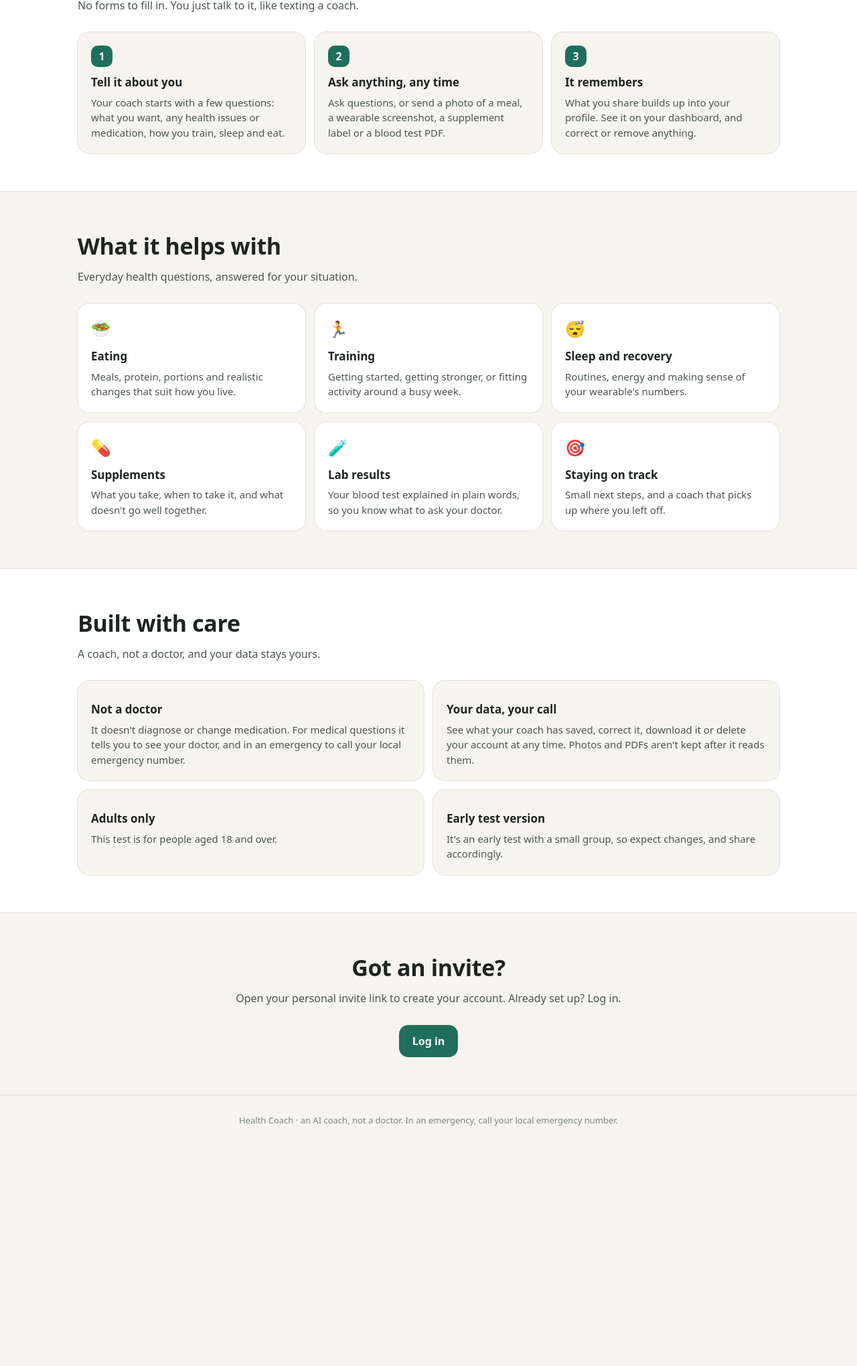
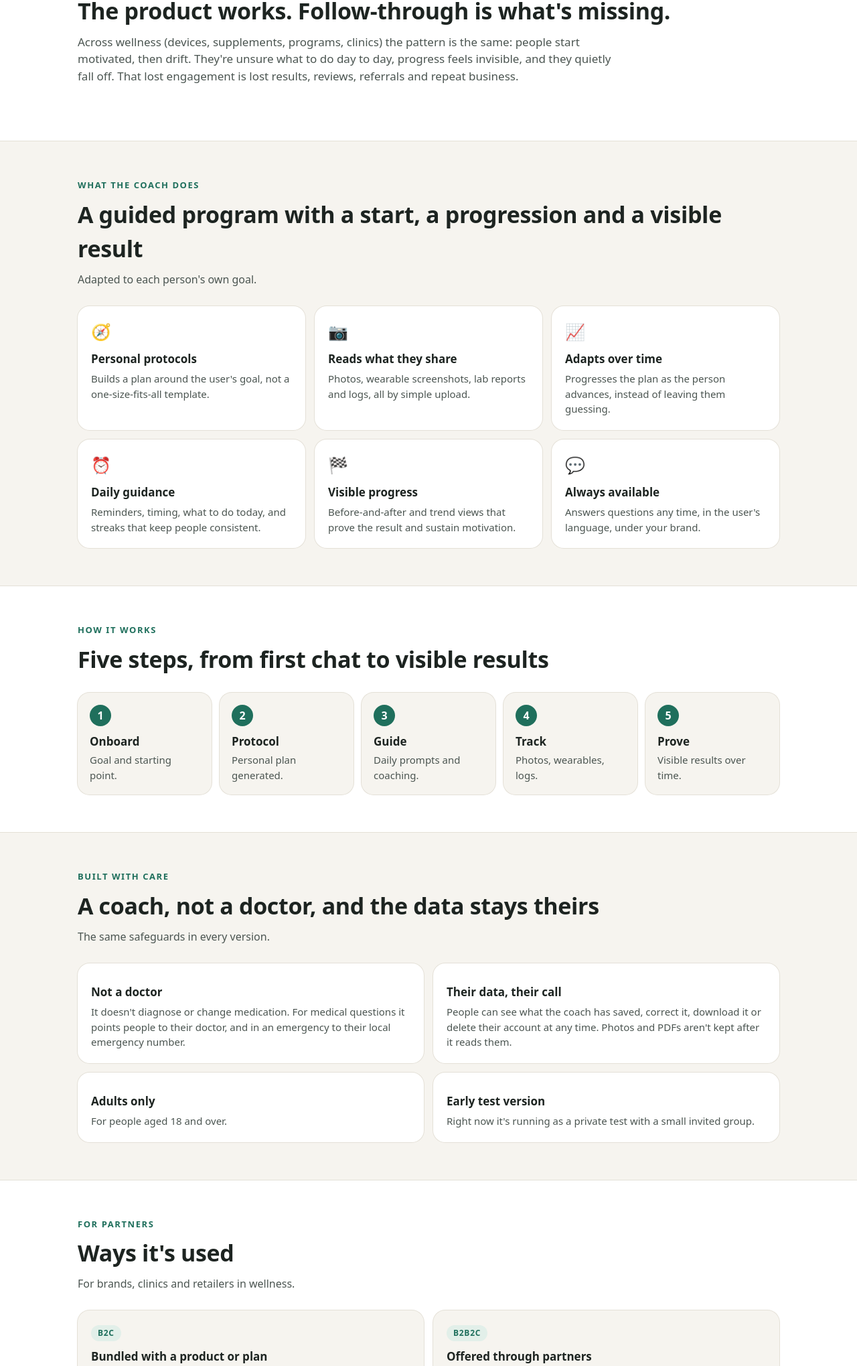
Before and after one commit to Payc4/healthchat, a website: page public/landing.html in a window 1280 px wide. Shown: the part 761-2800 px from the top of the page at 67% size. Before the commit the page ends 2471 px from the top, so only its background shows below. Drawn offline with Linux system fonts and the light colour scheme.

Commit message:
Landing page from the AI Wellness Coach overview (users + partners)
Hero, the gap it fills, what the coach does (6), how it works (5 steps),
built with care, and a 'For partners' section (B2C / B2B2C, built to flex,
why partners like it) with a Book a demo button that emails PARTNER_EMAIL
(hidden while unset). Claims as in the owner's PDF; noted in decisions.md.

Co-Authored-By: Claude Opus 5.5 <noreply@anthropic.com>
Claude-Session: https://claude.ai/code/session_01SejoyQn7LamZjRp1cFmsnZ

```diff
--- a/public/landing.html
+++ b/public/landing.html
@@ -5,7 +5,7 @@
   <meta name="viewport" content="width=device-width, initial-scale=1, viewport-fit=cover">
   <meta name="robots" content="noindex, nofollow">
   <meta name="theme-color" content="#1f6f5c">
-  <meta name="description" content="An AI health coach that gets to know you: food, training, sleep and supplements, in one chat. Private test, invite only.">
+  <meta name="description" content="A personal AI coach that helps people actually follow through: a guided daily program built around each person's goal, products and protocols.">
   <title>Health Coach</title>
   <link rel="icon" href="/favicon.svg" type="image/svg+xml">
   <link rel="manifest" href="/manifest.webmanifest">
@@ -18,18 +18,19 @@
         <span class="mark" aria-hidden="true"><svg width="20" height="20" viewBox="0 0 24 24" fill="none" stroke="currentColor" stroke-width="2.2" stroke-linecap="round" stroke-linejoin="round"><path d="M3 12h4l2-5 4 10 2-5h6"/></svg></span>
         Health Coach
       </a>
+      <a class="nav-text" href="#partners">For partners</a>
       <a class="btn btn-small" href="/login">Log in</a>
     </nav>
 
     <header class="hero">
       <div class="wrap">
         <div>
-          <span class="badge">Private test · invite only</span>
-          <h1>A health coach that <em>gets to know you.</em></h1>
-          <p class="lead">Chat about food, training, sleep and supplements with an AI coach that remembers your goals, your health and what you've tried, so every answer fits you.</p>
+          <span class="badge">AI wellness coach · private test</span>
+          <h1>A personal AI coach that helps people <em>actually follow through.</em></h1>
+          <p class="lead">It turns goals, wellness products and protocols into a guided daily experience, so people stay engaged, see results, and stay loyal to the brand that gave it to them.</p>
           <div class="cta-row">
             <a class="btn" href="/login">Log in</a>
-            <a class="btn btn-ghost" href="#how">How it works</a>
+            <a class="btn btn-ghost" href="#partners">For partners</a>
           </div>
         </div>
         <div class="demo" aria-label="Example conversation">
@@ -41,42 +42,78 @@
       </div>
     </header>
 
-    <section class="section alt" id="how">
+    <section class="section alt">
       <div class="wrap">
-        <h2>How it works</h2>
-        <p class="sub">No forms to fill in. You just talk to it, like texting a coach.</p>
-        <div class="grid three">
-          <div class="tile"><span class="num">1</span><h3>Tell it about you</h3><p>Your coach starts with a few questions: what you want, any health issues or medication, how you train, sleep and eat.</p></div>
-          <div class="tile"><span class="num">2</span><h3>Ask anything, any time</h3><p>Ask questions, or send a photo of a meal, a wearable screenshot, a supplement label or a blood test PDF.</p></div>
-          <div class="tile"><span class="num">3</span><h3>It remembers</h3><p>What you share builds up into your profile. See it on your dashboard, and correct or remove anything.</p></div>
-        </div>
+        <p class="kicker">The gap it fills</p>
+        <h2>The product works. Follow-through is what's missing.</h2>
+        <p class="sub wide">Across wellness (devices, supplements, programs, clinics) the pattern is the same: people start motivated, then drift. They're unsure what to do day to day, progress feels invisible, and they quietly fall off. That lost engagement is lost results, reviews, referrals and repeat business.</p>
       </div>
     </section>
 
-    <section class="section">
+    <section class="section" id="how">
       <div class="wrap">
-        <h2>What it helps with</h2>
-        <p class="sub">Everyday health questions, answered for your situation.</p>
+        <p class="kicker">What the coach does</p>
+        <h2>A guided program with a start, a progression and a visible result</h2>
+        <p class="sub">Adapted to each person's own goal.</p>
         <div class="grid three">
-          <div class="tile"><span class="ico" aria-hidden="true">🥗</span><h3>Eating</h3><p>Meals, protein, portions and realistic changes that suit how you live.</p></div>
-          <div class="tile"><span class="ico" aria-hidden="true">🏃</span><h3>Training</h3><p>Getting started, getting stronger, or fitting activity around a busy week.</p></div>
-          <div class="tile"><span class="ico" aria-hidden="true">😴</span><h3>Sleep and recovery</h3><p>Routines, energy and making sense of your wearable's numbers.</p></div>
-          <div class="tile"><span class="ico" aria-hidden="true">💊</span><h3>Supplements</h3><p>What you take, when to take it, and what doesn't go well together.</p></div>
-          <div class="tile"><span class="ico" aria-hidden="true">🧪</span><h3>Lab results</h3><p>Your blood test explained in plain words, so you know what to ask your doctor.</p></div>
-          <div class="tile"><span class="ico" aria-hidden="true">🎯</span><h3>Staying on track</h3><p>Small next steps, and a coach that picks up where you left off.</p></div>
+          <div class="tile"><span class="ico" aria-hidden="true">🧭</span><h3>Personal protocols</h3><p>Builds a plan around the user's goal, not a one-size-fits-all template.</p></div>
+          <div class="tile"><span class="ico" aria-hidden="true">📷</span><h3>Reads what they share</h3><p>Photos, wearable screenshots, lab reports and logs, all by simple upload.</p></div>
+          <div class="tile"><span class="ico" aria-hidden="true">📈</span><h3>Adapts over time</h3><p>Progresses the plan as the person advances, instead of leaving them guessing.</p></div>
+          <div class="tile"><span class="ico" aria-hidden="true">⏰</span><h3>Daily guidance</h3><p>Reminders, timing, what to do today, and streaks that keep people consistent.</p></div>
+          <div class="tile"><span class="ico" aria-hidden="true">🏁</span><h3>Visible progress</h3><p>Before-and-after and trend views that prove the result and sustain motivation.</p></div>
+          <div class="tile"><span class="ico" aria-hidden="true">💬</span><h3>Always available</h3><p>Answers questions any time, in the user's language, under your brand.</p></div>
         </div>
       </div>
     </section>
 
     <section class="section alt">
       <div class="wrap">
-        <h2>Built with care</h2>
-        <p class="sub">A coach, not a doctor, and your data stays yours.</p>
+        <p class="kicker">How it works</p>
+        <h2>Five steps, from first chat to visible results</h2>
+        <ol class="steps">
+          <li><span class="num">1</span><h3>Onboard</h3><p>Goal and starting point.</p></li>
+          <li><span class="num">2</span><h3>Protocol</h3><p>Personal plan generated.</p></li>
+          <li><span class="num">3</span><h3>Guide</h3><p>Daily prompts and coaching.</p></li>
+          <li><span class="num">4</span><h3>Track</h3><p>Photos, wearables, logs.</p></li>
+          <li><span class="num">5</span><h3>Prove</h3><p>Visible results over time.</p></li>
+        </ol>
+      </div>
+    </section>
+
+    <section class="section">
+      <div class="wrap">
+        <p class="kicker">Built with care</p>
+        <h2>A coach, not a doctor, and the data stays theirs</h2>
+        <p class="sub">The same safeguards in every version.</p>
         <div class="grid two">
-          <div class="tile"><h3>Not a doctor</h3><p>It doesn't diagnose or change medication. For medical questions it tells you to see your doctor, and in an emergency to call your local emergency number.</p></div>
-          <div class="tile"><h3>Your data, your call</h3><p>See what your coach has saved, correct it, download it or delete your account at any time. Photos and PDFs aren't kept after it reads them.</p></div>
-          <div class="tile"><h3>Adults only</h3><p>This test is for people aged 18 and over.</p></div>
-          <div class="tile"><h3>Early test version</h3><p>It's an early test with a small group, so expect changes, and share accordingly.</p></div>
+          <div class="tile"><h3>Not a doctor</h3><p>It doesn't diagnose or change medication. For medical questions it points people to their doctor, and in an emergency to their local emergency number.</p></div>
+          <div class="tile"><h3>Their data, their call</h3><p>People can see what the coach has saved, correct it, download it or delete their account at any time. Photos and PDFs aren't kept after it reads them.</p></div>
+          <div class="tile"><h3>Adults only</h3><p>For people aged 18 and over.</p></div>
+          <div class="tile"><h3>Early test version</h3><p>Right now it's running as a private test with a small invited group.</p></div>
+        </div>
+      </div>
+    </section>
+
+    <section class="section alt" id="partners">
+      <div class="wrap">
+        <p class="kicker">For partners</p>
+        <h2>Ways it's used</h2>
+        <p class="sub">For brands, clinics and retailers in wellness.</p>
+        <div class="grid two">
+          <div class="tile"><span class="tag">B2C</span><h3>Bundled with a product or plan</h3><p>The coach activates alongside what the customer buys, turning a one-time purchase into an ongoing, branded relationship and a recurring engagement point.</p></div>
+          <div class="tile"><span class="tag">B2B2C</span><h3>Offered through partners</h3><p>Clinics, retailers and brands give a branded version to their own customers or patients: a managed coaching layer they can offer without building anything.</p></div>
+        </div>
+        <div class="flex-banner">
+          <p class="kicker light">Built to flex · one platform, many use cases</p>
+          <p>It's a <strong>flexible platform, not a fixed app</strong>. Goals, protocols, content, branding and the way it's delivered are all configurable, so it adapts to each partner's products and to individual customer needs without a rebuild.</p>
+        </div>
+        <blockquote class="why">
+          <p class="kicker">Why partners like it</p>
+          <p>Better results for customers, stronger engagement and loyalty, more reviews and referrals, and a new recurring touchpoint, <strong>without hiring a team of coaches.</strong></p>
+        </blockquote>
+        <div class="partner-cta">
+          <p>Happy to explore what a tailored version could look like.</p>
+          <!--PARTNER_CTA-->
         </div>
       </div>
     </section>
--- a/public/styles.css
+++ b/public/styles.css
@@ -245,3 +245,26 @@ a { color: var(--accent); }
 .kv dd { min-width: 0; }
 .kv select { max-width: 100%; }
 @media (max-width: 420px) { .tabs button { padding: 0 10px; font-size: 14px; } .kv { grid-template-columns: 1fr; gap: 2px 0; } .kv dd { margin-bottom: 8px; } }
+
+/* landing: content from the AI Wellness Coach overview */
+html { scroll-behavior: smooth; }
+.site-nav .nav-text { color: var(--ink-2); text-decoration: none; font-size: 15px; font-weight: 600; margin-right: 6px; }
+.site-nav .nav-text:hover { color: var(--accent); }
+@media (max-width: 480px) { .site-nav .nav-text { display: none; } }
+.kicker { margin: 0 0 8px; font-size: 13px; font-weight: 700; letter-spacing: .12em; text-transform: uppercase; color: var(--accent); }
+.kicker.light { color: rgba(255, 255, 255, .8); }
+.section .sub.wide { max-width: 48em; font-size: 17px; }
+.steps { list-style: none; margin: 24px 0 0; padding: 0; display: grid; gap: 12px; grid-template-columns: 1fr; }
+@media (min-width: 640px) { .steps { grid-template-columns: repeat(5, 1fr); } }
+.steps li { padding: 18px; border-radius: 18px; background: var(--bg); box-shadow: 0 0 0 1px var(--line); }
+.steps .num { display: inline-grid; place-items: center; width: 32px; height: 32px; border-radius: 50%; background: var(--accent); color: var(--accent-ink); font-weight: 700; }
+.steps h3 { margin: 10px 0 4px; font-size: 17px; }
+.steps p { margin: 0; color: var(--ink-2); font-size: 15px; }
+.tag { display: inline-block; padding: 3px 10px; border-radius: 999px; background: var(--accent-soft); color: var(--accent); font-size: 12px; font-weight: 700; letter-spacing: .06em; }
+.flex-banner { margin-top: 14px; padding: 22px; border-radius: 18px; background: var(--accent); color: var(--accent-ink); }
+.flex-banner p:last-child { margin: 0; font-size: 17px; }
+.why { margin: 14px 0 0; padding: 18px 20px; border-left: 4px solid var(--accent); border-radius: 0 16px 16px 0; background: var(--bg); }
+.why p:last-child { margin: 0; font-size: 17px; color: var(--ink-2); }
+.why strong { color: var(--ink); }
+.partner-cta { display: flex; flex-wrap: wrap; align-items: center; justify-content: space-between; gap: 12px; margin-top: 22px; }
+.partner-cta p { margin: 0; color: var(--ink-2); }
```
Also changed, not shown: docs/decisions.md (+1 -1 lines), server.js (+8 -1 lines), test/e2e.mjs (+4 -2 lines), README.md.
